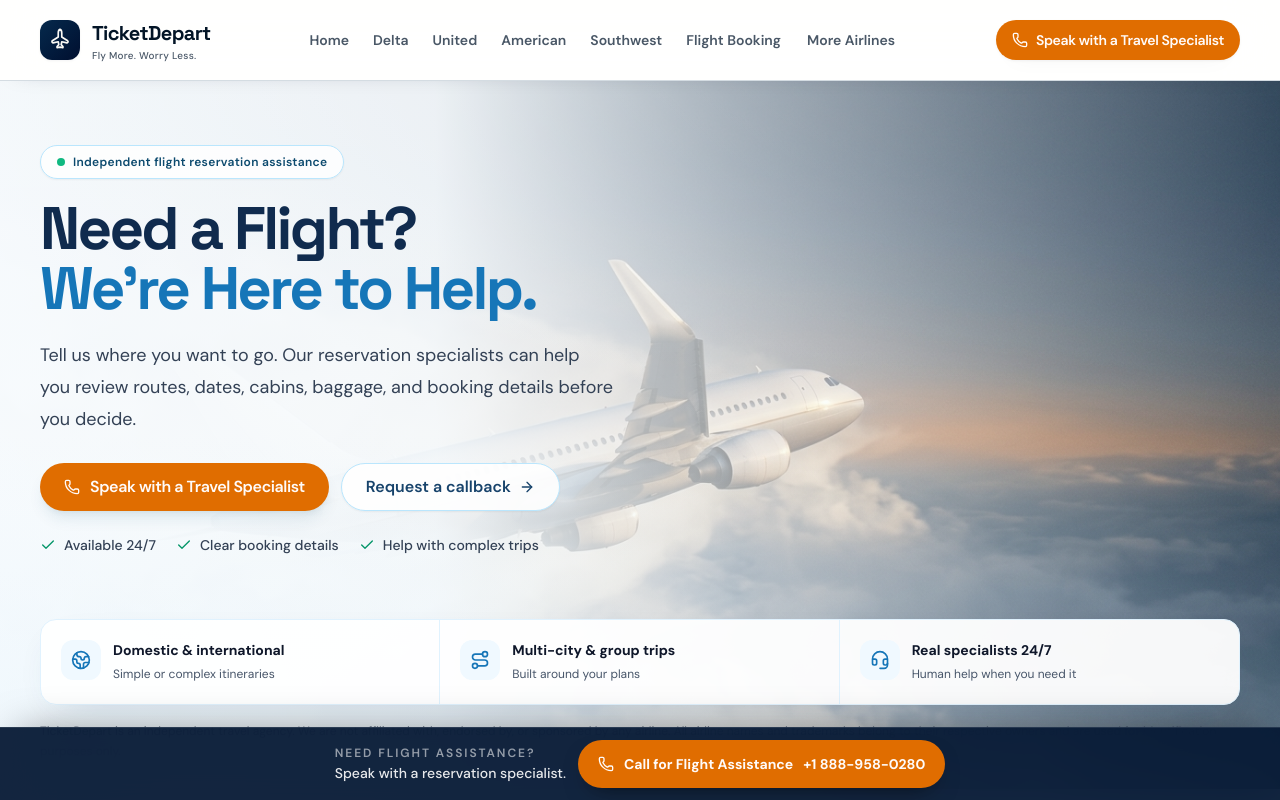
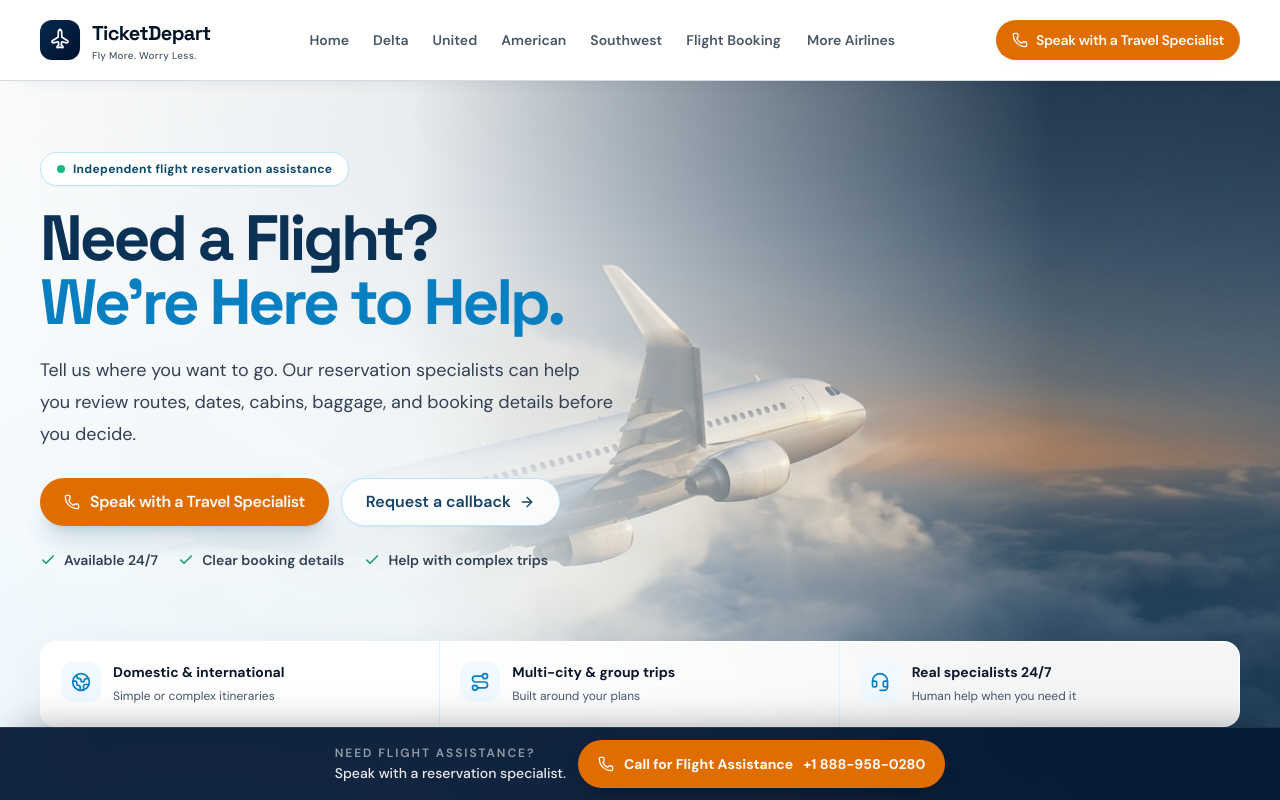
Before and after one commit to gauravpabbun1989-spec/td-2-2026, a React (Vite) app in the folder src/frontend/: page / in a window 1280 px wide. Shown: the top 800 px of the page. Built offline with nearby package versions, Linux system fonts and the light colour scheme; what @caffeineai/core-infrastructure would draw is missing.

Commit message:
Polish bright aircraft hero for final visual pass

```diff
--- a/src/frontend/src/components/home/HeroSection.tsx
+++ b/src/frontend/src/components/home/HeroSection.tsx
@@ -13,42 +13,61 @@ const HERO_POINTS = [
 
 export function HeroSection() {
   return (
-    <section data-ocid="home.hero_section" aria-labelledby="home-hero-heading" className="relative isolate overflow-hidden bg-[#eef8ff] text-slate-900">
-      <div className="absolute inset-0 -z-20 bg-gradient-to-br from-white via-sky-50 to-[#dcefff]" />
+    <section
+      data-ocid="home.hero_section"
+      aria-labelledby="home-hero-heading"
+      className="relative isolate overflow-hidden bg-[#e9f7ff] text-slate-900"
+    >
+      <div className="absolute inset-0 -z-30 bg-[radial-gradient(circle_at_78%_18%,rgba(255,255,255,0.95),transparent_30%),linear-gradient(135deg,#ffffff_0%,#eefaff_42%,#cfefff_100%)]" />
       <img
         src={HERO_IMAGE}
-        alt="Commercial aircraft in a bright open sky"
+        alt="Commercial aircraft flying through a bright blue sky"
         width={1600}
         height={1100}
         fetchPriority="high"
         loading="eager"
         decoding="async"
-        className="absolute inset-y-0 right-0 -z-10 h-full w-full object-cover object-center sm:object-[58%_center]"
+        className="absolute inset-0 -z-20 h-full w-full object-cover object-[64%_center] sm:object-[60%_center]"
       />
-      <div className="absolute inset-0 -z-10 bg-[linear-gradient(90deg,rgba(248,252,255,0.98)_0%,rgba(248,252,255,0.94)_34%,rgba(248,252,255,0.62)_57%,rgba(248,252,255,0.08)_100%)]" />
-      <div className="absolute inset-0 -z-10 bg-gradient-to-b from-white/10 via-transparent to-sky-100/35" />
+      <div className="absolute inset-0 -z-10 bg-[linear-gradient(90deg,rgba(255,255,255,0.98)_0%,rgba(255,255,255,0.91)_32%,rgba(255,255,255,0.48)_56%,rgba(255,255,255,0.04)_82%)]" />
+      <div className="absolute inset-0 -z-10 bg-[linear-gradient(180deg,rgba(255,255,255,0.06)_0%,rgba(116,201,255,0.12)_100%)]" />
 
-      <div className="mx-auto grid w-full max-w-7xl items-center gap-8 px-5 pb-10 pt-12 sm:px-8 sm:pb-12 sm:pt-16 lg:min-h-[510px] lg:grid-cols-[1.02fr_0.98fr] lg:gap-10 lg:px-10 lg:py-16">
+      <div className="mx-auto grid w-full max-w-7xl items-center gap-8 px-5 pb-10 pt-12 sm:px-8 sm:pb-14 sm:pt-16 lg:min-h-[560px] lg:grid-cols-[1fr_0.9fr] lg:gap-10 lg:px-10 lg:py-16">
         <div className="max-w-2xl">
-          <div className="inline-flex items-center gap-2 rounded-full border border-sky-200 bg-white/85 px-4 py-2 text-xs font-semibold tracking-wide text-sky-900 shadow-sm">
+          <div className="inline-flex items-center gap-2 rounded-full border border-sky-200 bg-white/90 px-4 py-2 text-xs font-bold tracking-wide text-sky-900 shadow-sm backdrop-blur-sm">
             <span className="size-2 rounded-full bg-emerald-500" />
             Independent flight reservation assistance
           </div>
-          <h1 id="home-hero-heading" className="mt-5 max-w-xl text-balance text-[2.65rem] font-bold leading-[1.03] tracking-[-0.045em] text-[#102b4e] sm:text-5xl lg:text-[3.75rem]">
-            Need a Flight? <span className="text-[#1676b8]">We’re Here to Help.</span>
+
+          <h1
+            id="home-hero-heading"
+            className="mt-5 max-w-2xl text-balance text-[2.75rem] font-bold leading-[1.02] tracking-[-0.05em] text-[#0b3155] sm:text-5xl lg:text-[4rem]"
+          >
+            Need a Flight?{" "}
+            <span className="text-[#087fc1]">We’re Here to Help.</span>
           </h1>
+
           <p className="mt-5 max-w-xl text-pretty text-base leading-7 text-slate-700 sm:text-lg sm:leading-8">
             Tell us where you want to go. Our reservation specialists can help you review routes, dates, cabins, baggage, and booking details before you decide.
           </p>
+
           <div className="mt-7 flex flex-col gap-3 sm:flex-row">
-            <CallCta size="lg" ocid="home.hero_call_button" className="shadow-lg shadow-sky-900/10" />
-            <Link to="/contact" data-ocid="home.hero_trip_request_link" className="inline-flex h-12 items-center justify-center gap-2 rounded-full border border-sky-200 bg-white/90 px-6 text-base font-semibold text-[#17436b] shadow-sm transition-smooth hover:border-sky-300 hover:bg-white">
+            <CallCta size="lg" ocid="home.hero_call_button" className="shadow-xl shadow-sky-900/15" />
+            <Link
+              to="/contact"
+              data-ocid="home.hero_trip_request_link"
+              className="inline-flex h-12 items-center justify-center gap-2 rounded-full border border-sky-200 bg-white/90 px-6 text-base font-semibold text-[#17436b] shadow-sm backdrop-blur-sm transition-smooth hover:border-sky-300 hover:bg-white"
+            >
               Request a callback <ArrowRight className="size-4" />
             </Link>
           </div>
-          <div className="mt-6 flex flex-wrap gap-x-5 gap-y-3 text-sm font-medium text-slate-700">
+
+          <div className="mt-6 flex flex-wrap gap-x-5 gap-y-3 text-sm font-semibold text-slate-700">
             {["Available 24/7", "Clear booking details", "Help with complex trips"].map((item) => (
-              <span key={item} className="inline-flex items-center gap-2"><Check className="size-4 text-emerald-600" />{item}</span>
+              <span key={item} className="inline-flex items-center gap-2">
+                <Check className="size-4 text-emerald-600" />
+                {item}
+              </span>
             ))}
           </div>
         </div>
@@ -57,10 +76,13 @@ export function HeroSection() {
       </div>
 
       <div className="mx-auto w-full max-w-7xl px-5 pb-7 sm:px-8 lg:px-10">
-        <div className="grid overflow-hidden rounded-2xl border border-sky-100 bg-white/95 shadow-[0_12px_40px_-24px_rgba(20,74,120,0.3)] sm:grid-cols-3">
+        <div className="grid overflow-hidden rounded-2xl border border-white/80 bg-white/95 shadow-[0_18px_55px_-28px_rgba(20,74,120,0.45)] backdrop-blur-md sm:grid-cols-3">
           {HERO_POINTS.map((point, index) => (
-            <div key={point.label} className={`flex items-start gap-3 p-4 sm:p-5 ${index < HERO_POINTS.length - 1 ? "border-b border-sky-100 sm:border-b-0 sm:border-r" : ""}`}>
-              <span className="flex size-10 shrink-0 items-center justify-center rounded-xl bg-sky-50 text-[#1676b8]">
+            <div
+              key={point.label}
+              className={`flex items-start gap-3 p-4 sm:p-5 ${index < HERO_POINTS.length - 1 ? "border-b border-sky-100 sm:border-b-0 sm:border-r" : ""}`}
+            >
+              <span className="flex size-10 shrink-0 items-center justify-center rounded-xl bg-sky-50 text-[#087fc1]">
                 <point.icon className="size-5" />
               </span>
               <div>
```
